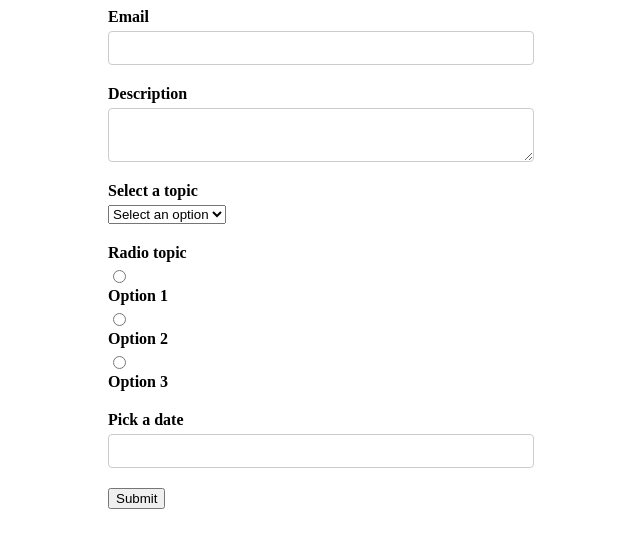
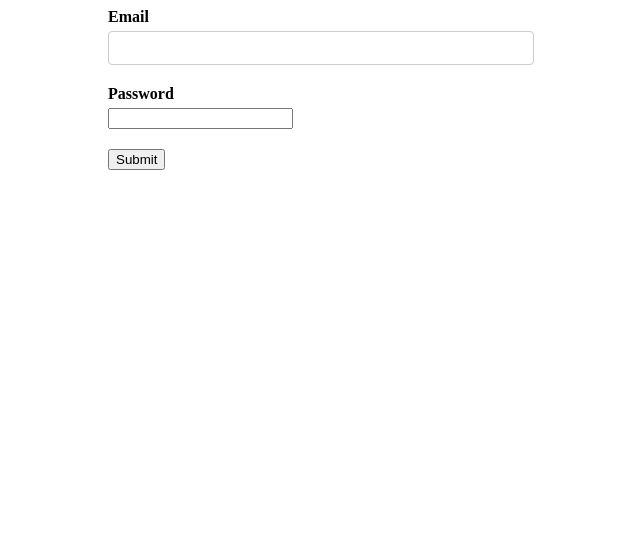
Before and after one commit to sinansubasi95/react-form-playground, a React (Create React App) app: page / in a window 1280 px wide. Shown: the top 548 px of the page, without its empty margins (319-959 px from the left). Built offline with nearby package versions, Linux system fonts and the light colour scheme.

Commit message:
login form

```diff
--- a/src/App.js
+++ b/src/App.js
@@ -1,12 +1,14 @@
 import React from 'react';
 import './App.css';
 import FormikContainer from './components/FormikContainer';
+import LoginForm from './components/LoginForm';
 // import YoutubeForm from './components/YoutubeForm';
 
 function App() {
   return (
     <div className="App">
-      <FormikContainer />
+      <LoginForm />
+      {/* <FormikContainer /> */}
       {/* <YoutubeForm /> */}
     </div>
   );
--- /dev/null
+++ b/src/components/LoginForm.jsx
@@ -0,0 +1,54 @@
+import React from 'react';
+import { Formik, Form } from 'formik';
+import * as Yup from 'yup';
+import FormikControl from './FormikControl';
+
+const LoginForm = () => {
+    const initialValues = {
+        email: '',
+        password: ''
+    }
+
+    const validationSchema = Yup.object({
+        email: Yup.string().email('Invalid email format').required('Required'),
+        password: Yup.string().required('Required')
+    });
+
+    const onSubmit = values => {
+        console.log('Form data', values);
+    }
+
+    return (
+        <Formik
+            initialValues={initialValues}
+            validationSchema={validationSchema}
+            onSubmit={onSubmit}
+        >
+            {
+                formik => {
+                    return (
+                        <Form>
+                            <FormikControl
+                                control="input"
+                                type="email"
+                                label="Email"
+                                name="email"
+                            />
+                            <FormikControl
+                                control="input"
+                                type="password"
+                                label="Password"
+                                name="password"
+                            />
+                            <button type="submit" disabled={!formik.isValid}>
+                                Submit
+                            </button>
+                        </Form>
+                    )
+                }
+            }
+        </Formik>
+    )
+}
+
+export default LoginForm;
```
